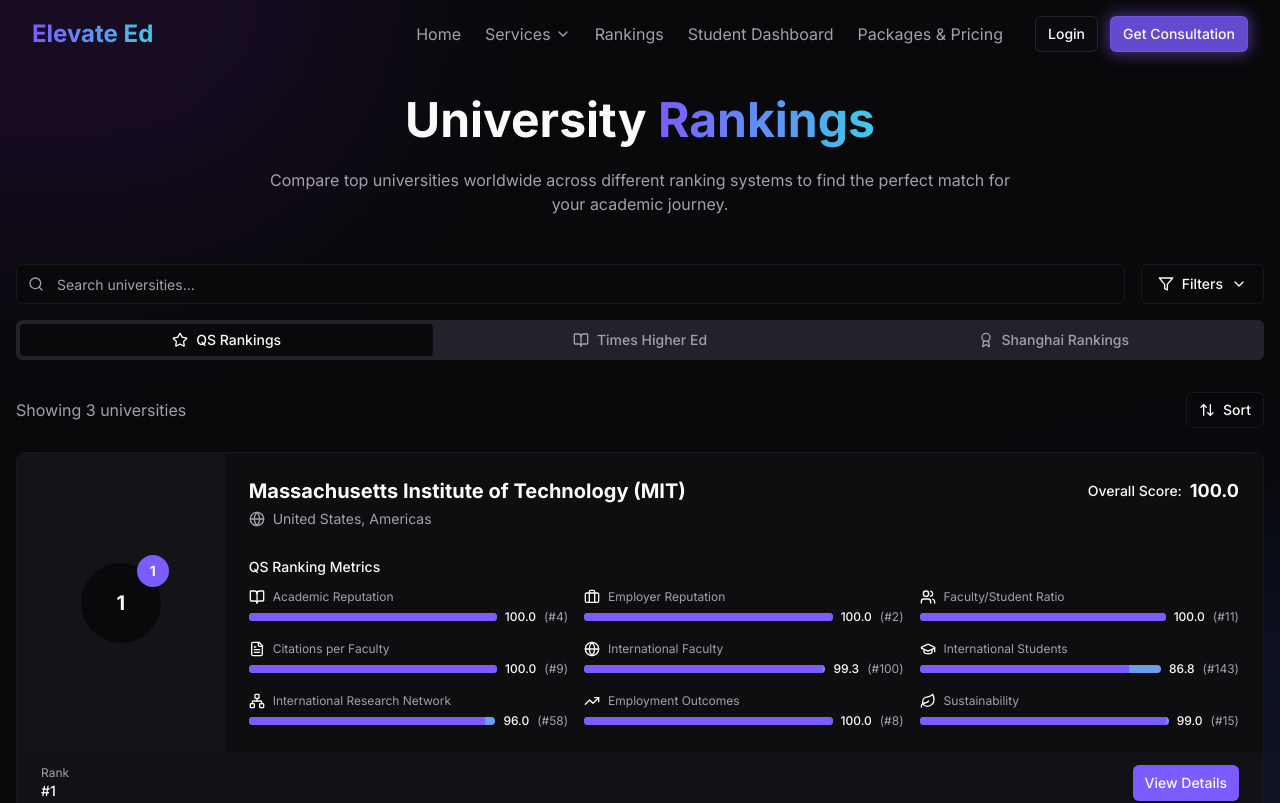
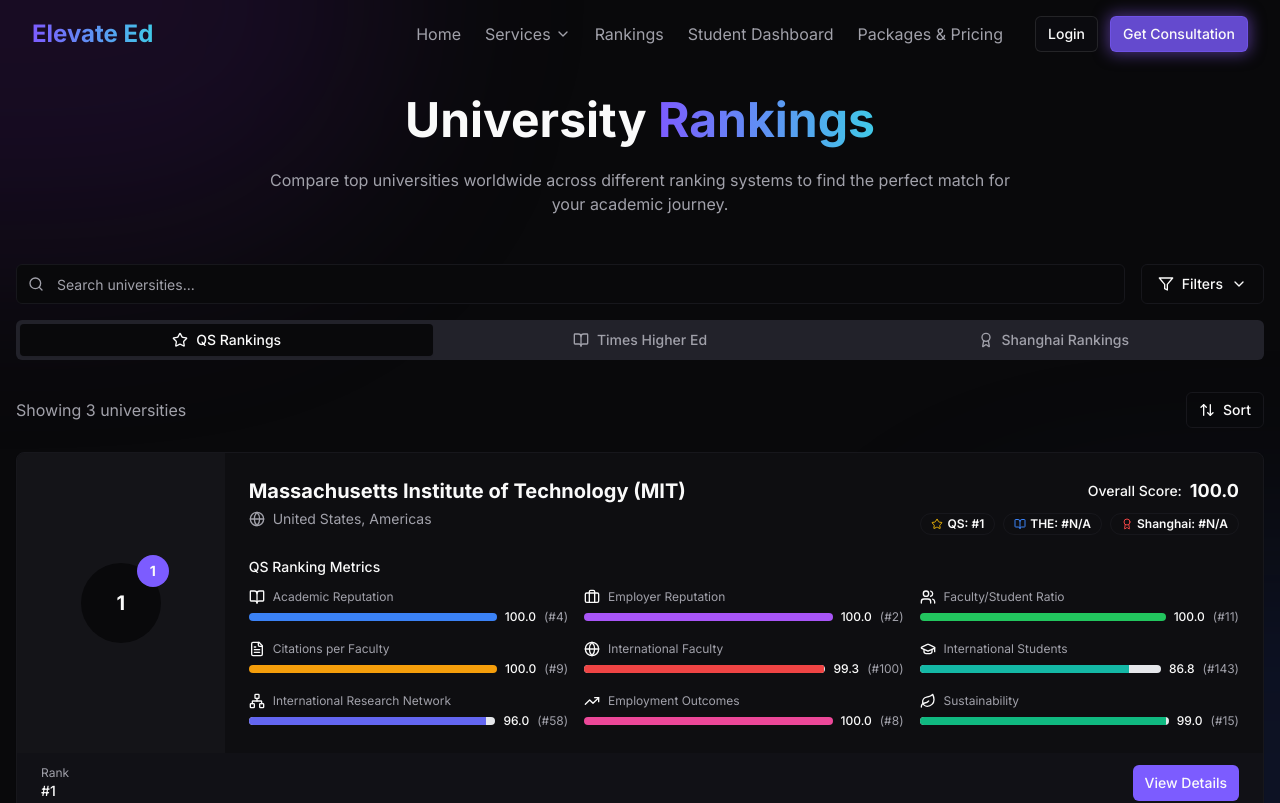
Before and after one commit to Plumbridge/Elevate, a Next.js app: page /rankings in a window 1280 px wide. Shown: the top 803 px of the page. Built offline with nearby package versions, Linux system fonts and the light colour scheme.

Commit message:
Update page.tsx

```diff
--- a/app/rankings/page.tsx
+++ b/app/rankings/page.tsx
@@ -24,7 +24,7 @@ import { Select, SelectContent, SelectItem, SelectTrigger, SelectValue } from "@
 import { Card, CardFooter } from "@/components/ui/card"
 import { DropdownMenu, DropdownMenuContent, DropdownMenuItem, DropdownMenuTrigger } from "@/components/ui/dropdown-menu"
 import { Tabs, TabsList, TabsTrigger } from "@/components/ui/tabs"
-import { Progress } from "@/components/ui/progress"
+import { Badge } from "@/components/ui/badge"
 
 // Import from separate ranking files
 import { qsUniversities, qsMetrics, type QSUniversity } from "@/data/qs-rankings"
@@ -124,6 +124,32 @@ export default function RankingsPage() {
         return <Leaf className="h-4 w-4" />
       default:
         return <Star className="h-4 w-4" />
+    }
+  }
+
+  // Helper function to get a color for each metric
+  const getMetricColor = (metricId: string) => {
+    switch (metricId) {
+      case "academicReputation":
+        return "bg-blue-500"
+      case "employerReputation":
+        return "bg-purple-500"
+      case "facultyStudentRatio":
+        return "bg-green-500"
+      case "citationsPerFaculty":
+        return "bg-amber-500"
+      case "internationalFaculty":
+        return "bg-red-500"
+      case "internationalStudents":
+        return "bg-teal-500"
+      case "internationalResearchNetwork":
+        return "bg-indigo-500"
+      case "employmentOutcomes":
+        return "bg-pink-500"
+      case "sustainability":
+        return "bg-emerald-500"
+      default:
+        return "bg-primary"
     }
   }
 
@@ -279,9 +305,25 @@ export default function RankingsPage() {
                       </div>
                     </div>
                     <div className="mt-4 md:mt-0">
-                      <div className="flex items-center gap-2">
+                      <div className="flex flex-col items-end">
+                        <div className="flex items-center gap-2 mb-2">
                           <span className="text-sm font-medium">Overall Score:</span>
                           <span className="text-lg font-bold">{uni.overallScore.toFixed(1)}</span>
+                        </div>
+                        <div className="flex gap-2">
+                          <Badge variant="outline" className="flex items-center gap-1">
+                            <Star className="h-3 w-3 text-yellow-500" />
+                            <span>QS: #{uni.qsRank}</span>
+                          </Badge>
+                          <Badge variant="outline" className="flex items-center gap-1">
+                            <BookOpen className="h-3 w-3 text-blue-500" />
+                            <span>THE: #{uni.timesRank || "N/A"}</span>
+                          </Badge>
+                          <Badge variant="outline" className="flex items-center gap-1">
+                            <Award className="h-3 w-3 text-red-500" />
+                            <span>Shanghai: #{uni.shanghaiRank || "N/A"}</span>
+                          </Badge>
+                        </div>
                       </div>
                     </div>
                   </div>
@@ -291,26 +333,29 @@ export default function RankingsPage() {
                     <div className="mt-4">
                       <h4 className="text-sm font-medium mb-3">QS Ranking Metrics</h4>
                       <div className="grid grid-cols-1 md:grid-cols-3 gap-4">
-                        {qsMetrics.map((metric) => (
+                        {qsMetrics.map((metric) => {
+                          const metricData = uni.metrics[metric.id as keyof typeof uni.metrics]
+                          const colorClass = getMetricColor(metric.id)
+
+                          return (
                             <div key={metric.id} className="flex flex-col">
                               <div className="flex items-center gap-2 mb-1">
                                 {getMetricIcon(metric.id)}
                                 <span className="text-xs text-muted-foreground">{metric.name}</span>
                               </div>
                               <div className="flex items-center gap-2">
-                              <Progress
-                                value={uni.metrics[metric.id as keyof typeof uni.metrics]?.score || 0}
-                                className="h-2 flex-1"
+                                <div className="relative flex-1 h-2 overflow-hidden rounded-full bg-gray-200">
+                                  <div
+                                    className={`h-full ${colorClass} transition-all`}
+                                    style={{ width: `${metricData?.score || 0}%` }}
                                   />
-                              <span className="text-xs font-medium">
-                                {uni.metrics[metric.id as keyof typeof uni.metrics]?.score.toFixed(1) || "N/A"}
-                              </span>
-                              <span className="text-xs text-muted-foreground">
-                                (#{uni.metrics[metric.id as keyof typeof uni.metrics]?.rank || "N/A"})
-                              </span>
+                                </div>
+                                <span className="text-xs font-medium">{metricData?.score.toFixed(1) || "N/A"}</span>
+                                <span className="text-xs text-muted-foreground">(#{metricData?.rank || "N/A"})</span>
                               </div>
                             </div>
-                        ))}
+                          )
+                        })}
                       </div>
                     </div>
                   )}
```
Lines whose indentation alone changed are shown as unchanged.
